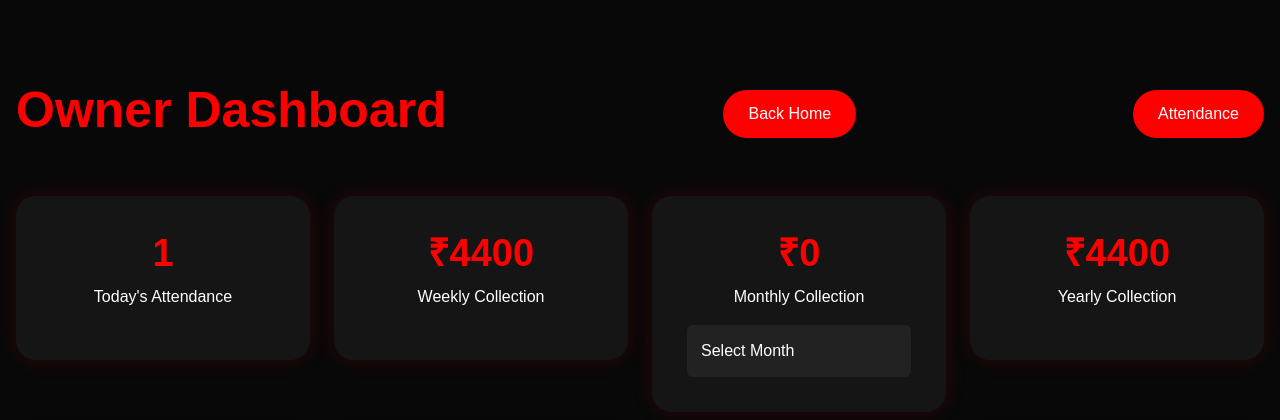
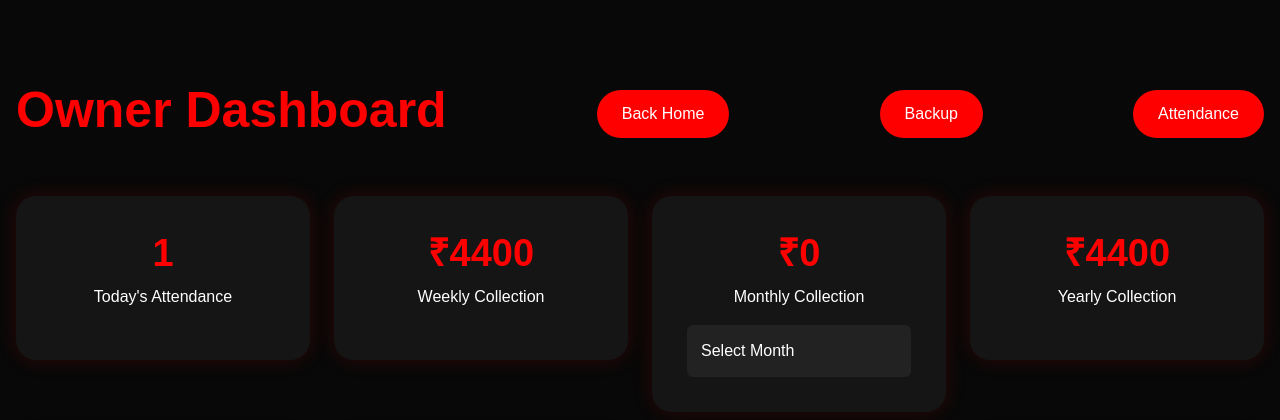
Before and after one commit to Itsaryannnzz/garud-zep-gym, a Flask app: page /owner-dashboard in a window 1280 px wide. Shown: the top 420 px of the page. Run offline with Flask 3, Linux system fonts and the light colour scheme; data comes from the database, SQL or seed files in the repository; both versions use the stored data as it was after the commit.

Commit message:
Added backup feature

```diff
--- a/app.py
+++ b/app.py
@@ -508,6 +508,20 @@ def edit_member(id):
     renew=request.args.get("renew"),
     current_date=date.today()
 )
+@app.route("/backup")
+def backup():
+
+    members = Member.query.all()
+
+    output = "Gym No,Name,Phone,Age,Plan,Goal,Join Date,Expiry Date,Cash,Online,Total Paid,Remaining,Status\n"
+
+    for m in members:
+        output += f"{m.gym_number},{m.name},{m.phone},{m.age},{m.plan},{m.goal},{m.join_date},{m.expiry_date},{m.cash_paid},{m.online_paid},{m.paid_amount},{m.remaining_amount},{m.payment_status}\n"
+
+    return output, 200, {
+        "Content-Type": "text/csv",
+        "Content-Disposition": "attachment; filename=gym_backup.csv"
+    }
 @app.route("/attendance", methods=["GET", "POST"])
 def attendance():
 
--- a/templates/owner-dashboard.html
+++ b/templates/owner-dashboard.html
@@ -14,7 +14,15 @@
 
         <div class="d-flex justify-content-between align-items-center mb-4">
             <h2 class="section-title">Owner Dashboard</h2>
-            <a href="{{ url_for('home') }}" class="main-btn">Back Home</a>
+            <a href="{{ url_for('home') }}"
+class="main-btn">
+Back Home
+</a>
+
+<a href="{{ url_for('backup') }}"
+class="main-btn">
+Backup
+</a>
             <a href="{{ url_for('attendance') }}" class="main-btn">
     Attendance
 </a>
```
Also changed, not shown: instance/gym.db.
